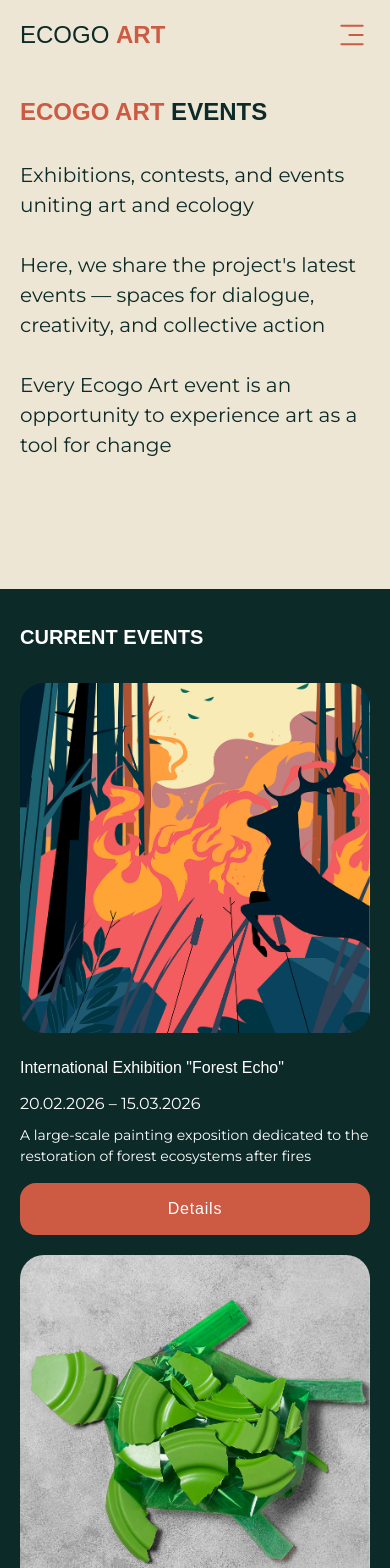
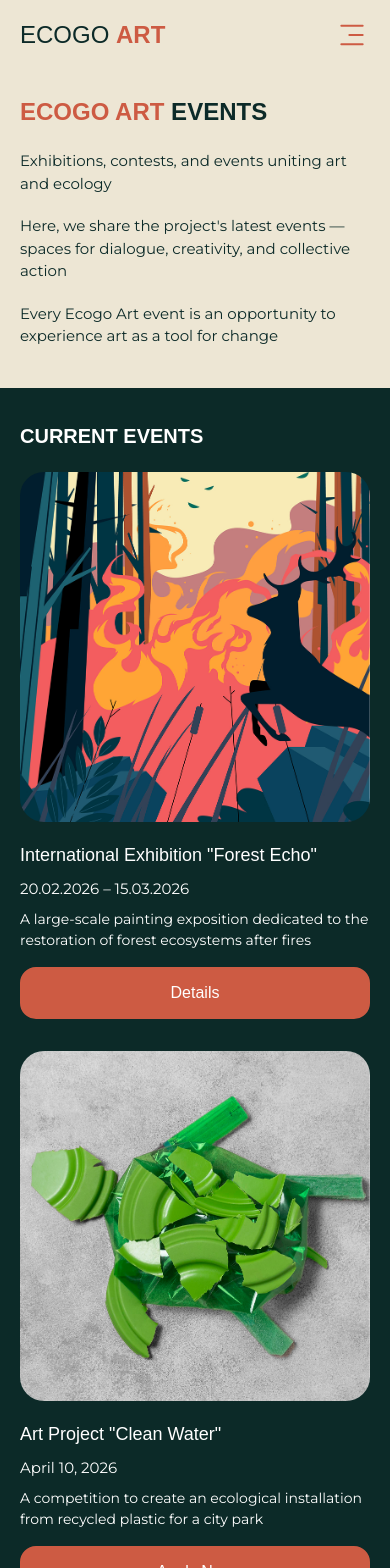
Before and after one commit to katrin-troyan/ecogo-art, a React (Vite) app: page /events in a window 390 px wide. Shown: the top 1568 px of the page. Built offline with nearby package versions, Linux system fonts and the light colour scheme; a web font is replaced by a local one.

Commit message:
Simplify Events: remove slider, use plain ul/li grid

```diff
--- a/src/pages/Events/Events.jsx
+++ b/src/pages/Events/Events.jsx
@@ -1,4 +1,3 @@
-import { useState } from "react";
 import Navbar from "../../components/Navbar/Navbar";
 import styles from "./Events.module.css";
 
@@ -63,7 +62,7 @@ const upcomingProjects = [
 ];
 
 const EventCard = ({ event, dark = false }) => (
-  <div className={`${styles.card} ${dark ? styles.cardDark : ""}`}>
+  <li className={`${styles.card} ${dark ? styles.cardDark : ""}`}>
     <div className={styles.cardImageWrap}>
       <img src={event.image} alt={event.title} className={styles.cardImage} />
     </div>
@@ -79,61 +78,13 @@ const EventCard = ({ event, dark = false }) => (
         {event.btn}
       </button>
     </div>
-  </div>
+  </li>
 );
-
-const Slider = ({ items, dark = false }) => {
-  const [current, setCurrent] = useState(0);
-  const total = items.length;
-
-  const prev = () => setCurrent((c) => (c - 1 + total) % total);
-  const next = () => setCurrent((c) => (c + 1) % total);
-
-  return (
-    <div className={styles.slider}>
-      <div className={styles.sliderTrack}>
-        <div className={styles.desktopGrid}>
-          {items.map((event) => (
-            <EventCard key={event.id} event={event} dark={dark} />
-          ))}
-        </div>
-
-        <div className={styles.mobileCard}>
-          <EventCard event={items[current]} dark={dark} />
-        </div>
-      </div>
-
-      <div className={styles.arrows}>
-        <button className={styles.arrow} onClick={prev} aria-label="Previous">
-          <svg viewBox="0 0 24 24" fill="none" className={styles.arrowIcon}>
-            <path
-              d="M15 18l-6-6 6-6"
-              stroke="currentColor"
-              strokeWidth="2"
-              strokeLinecap="round"
-              strokeLinejoin="round"
-            />
-          </svg>
-        </button>
-        <button className={styles.arrow} onClick={next} aria-label="Next">
-          <svg viewBox="0 0 24 24" fill="none" className={styles.arrowIcon}>
-            <path
-              d="M9 18l6-6-6-6"
-              stroke="currentColor"
-              strokeWidth="2"
-              strokeLinecap="round"
-              strokeLinejoin="round"
-            />
-          </svg>
-        </button>
-      </div>
-    </div>
-  );
-};
 
 const Events = () => {
   return (
     <div className={styles.page}>
+      {/* HERO */}
       <div className={styles.hero}>
         <Navbar />
         <div className={styles.heroContent}>
@@ -156,19 +107,24 @@ const Events = () => {
         </div>
       </div>
 
+      {/* CURRENT EVENTS */}
       <section className={styles.section}>
-        <div className={styles.sectionHeader}>
-          <h2 className={styles.sectionTitle}>CURRENT EVENTS</h2>
-        </div>
-        <Slider items={currentEvents} dark={true} />
+        <h2 className={styles.sectionTitle}>CURRENT EVENTS</h2>
+        <ul className={styles.grid}>
+          {currentEvents.map((event) => (
+            <EventCard key={event.id} event={event} dark={true} />
+          ))}
+        </ul>
       </section>
 
-      {/* ===== UPCOMING PROJECTS ===== */}
+      {/* UPCOMING PROJECTS */}
       <section className={`${styles.section} ${styles.sectionLight}`}>
-        <div className={styles.sectionHeader}>
-          <h2 className={styles.sectionTitleDark}>UPCOMING PROJECTS</h2>
-        </div>
-        <Slider items={upcomingProjects} dark={false} />
+        <h2 className={styles.sectionTitleDark}>UPCOMING PROJECTS</h2>
+        <ul className={styles.grid}>
+          {upcomingProjects.map((event) => (
+            <EventCard key={event.id} event={event} dark={false} />
+          ))}
+        </ul>
       </section>
     </div>
   );
--- a/src/pages/Events/Events.module.css
+++ b/src/pages/Events/Events.module.css
@@ -1,10 +1,15 @@
+.page {
+  min-height: 100vh;
+  background-color: var(--color-bg-white);
+}
+
+/* ===== HERO ===== */
 .hero {
   background-color: #ede6d4;
   background-image: url("/assets/images/Foto_hero-3.jpg");
   background-repeat: no-repeat;
   background-position: right top;
   background-size: 50%;
-  min-height: 320px;
   height: 589px;
   position: relative;
 }
@@ -27,7 +32,6 @@
   color: var(--color-text-dark);
   text-transform: uppercase;
   line-height: 1.5;
-  letter-spacing: 2%;
 }
 
 .heroTitleSpan {
@@ -41,6 +45,7 @@
   color: var(--color-text-dark);
 }
 
+/* ===== SECTIONS ===== */
 .section {
   background-color: var(--color-bg-dark);
   padding: 80px 70px;
@@ -50,19 +55,13 @@
   background-color: var(--color-bg-white);
 }
 
-.sectionHeader {
-  display: flex;
-  align-items: center;
-  justify-content: space-between;
-  margin-bottom: 30px;
-}
-
 .sectionTitle {
   font-family: var(--font-display);
   font-size: 32px;
   font-weight: 700;
   color: var(--color-text-light);
   text-transform: uppercase;
+  margin-bottom: 30px;
 }
 
 .sectionTitleDark {
@@ -71,69 +70,24 @@
   font-weight: 700;
   color: var(--color-text-dark);
   text-transform: uppercase;
+  margin-bottom: 30px;
 }
 
-.slider {
-  position: relative;
-}
-
-.sliderTrack {
-  width: 100%;
-}
-
-.desktopGrid {
+/* ===== GRID (ul) ===== */
+.grid {
   display: grid;
   grid-template-columns: repeat(3, 1fr);
   gap: 30px;
+  list-style: none;
+  padding: 0;
+  margin: 0;
 }
 
-.mobileCard {
-  display: none;
-}
-
-.arrows {
-  display: flex;
-  gap: 8px;
-  position: absolute;
-  top: -68px;
-  right: 0;
-}
-
-.arrow {
-  width: 40px;
-  height: 40px;
-  border-radius: 50%;
-  border: 1.5px solid rgba(255, 255, 255, 0.4);
-  background: transparent;
-  cursor: pointer;
-  display: flex;
-  align-items: center;
-  justify-content: center;
-  color: var(--color-text-light);
-  transition: all var(--transition);
-}
-
-.sectionLight .arrow {
-  border-color: rgba(0, 0, 0, 0.25);
-  color: var(--color-text-dark);
-}
-
-.arrow:hover {
-  background-color: var(--color-accent);
-  border-color: var(--color-accent);
-  color: white;
-}
-
-.arrowIcon {
-  width: 18px;
-  height: 18px;
-}
-
+/* ===== CARD (li) ===== */
 .card {
   display: flex;
   flex-direction: column;
   gap: 20px;
-  background-color: transparent;
 }
 
 .cardImageWrap {
@@ -160,66 +114,47 @@
   gap: 8px;
 }
 
+/* Темні картки */
+.cardDark .cardTitle {
+  color: var(--color-text-light);
+}
+.cardDark .cardDate {
+  color: var(--color-text-light);
+}
+.cardDark .cardDesc {
+  color: var(--color-text-light);
+}
+
+/* Світлі картки */
+.card:not(.cardDark) .cardTitle {
+  color: var(--color-text-dark);
+}
+.card:not(.cardDark) .cardDate {
+  color: rgba(12, 42, 40, 0.6);
+}
+.card:not(.cardDark) .cardDesc {
+  color: rgba(12, 42, 40, 0.7);
+}
+
 .cardTitle {
   font-family: var(--font-display);
   font-size: 20px;
   font-weight: 400;
-  line-height: 30px;
-  color: var(--color-text-light);
-}
-
-.cardDark .cardTitle {
-  color: var(--color-text-light);
-}
-
-.cardDark .cardDate {
-  color: var(--color-text-light);
-}
-
-.cardDark .cardDesc {
-  color: var(--color-text-light);
-}
-
-.card:not(.cardDark) .cardTitle {
-  color: var(--color-text-dark);
-}
-
-.card:not(.cardDark) .cardDate {
-  color: rgba(12, 42, 40, 0.6);
-}
-
-.card:not(.cardDark) .cardDesc {
-  color: rgba(12, 42, 40, 0.7);
-}
-
-.card:not(.cardDark) .btnOutline {
-  border-color: var(--color-accent);
-  color: var(--color-accent);
-}
-
-.card:not(.cardDark) .btnOutline:hover {
-  background-color: var(--color-accent);
-  color: var(--color-text-light);
-}
-
-.sectionLight .arrows .arrow {
-  border-color: rgba(0, 0, 0, 0.25);
-  color: var(--color-text-dark);
+  line-height: 1.5;
 }
 
 .cardDate {
   font-family: var(--font-body);
   font-size: 20px;
-  color: var(--color-text-light);
 }
 
 .cardDesc {
   font-family: var(--font-body);
   font-size: 16px;
   line-height: 1.5;
-  color: var(--color-text-light);
 }
 
+/* ===== BUTTONS ===== */
 .btnOutline {
   margin-top: 8px;
   display: flex;
@@ -233,15 +168,26 @@
   font-family: var(--font-display);
   font-size: 20px;
   font-weight: 400;
-  letter-spacing: 0.05em;
   background: var(--color-accent);
   cursor: pointer;
   transition: all var(--transition);
 }
 
 .btnOutline:hover {
-  border: 2px solid var(--color-accent-hover);
   background-color: var(--color-accent-hover);
+  border-color: var(--color-accent-hover);
+}
+
+/* Світла кнопка outline */
+.card:not(.cardDark) .btnOutline {
+  color: var(--color-accent);
+  background: transparent;
+  border-color: var(--color-accent);
+}
+
+.card:not(.cardDark) .btnOutline:hover {
+  background-color: var(--color-accent);
+  color: white;
 }
 
 .btnFilled {
@@ -257,19 +203,24 @@
   font-family: var(--font-display);
   font-size: 20px;
   font-weight: 400;
-  letter-spacing: 0.05em;
   background: var(--color-accent);
   cursor: pointer;
   transition: all var(--transition);
 }
 
 .btnFilled:hover {
-  border: 2px solid var(--color-accent-hover);
   background-color: var(--color-accent-hover);
+  border-color: var(--color-accent-hover);
 }
 
 /* ===== TABLET ===== */
 @media (max-width: 1024px) {
+  .hero {
+    height: auto;
+    background-image: none;
+    background-color: #ede6d4;
+  }
+
   .heroContent {
     padding: 40px 40px 60px;
   }
@@ -278,37 +229,61 @@
     font-size: 28px;
   }
 
-  .section {
-    padding: 40px 40px 50px;
+  .heroDesc {
+    font-size: 17px;
   }
 
-  .desktopGrid {
-    grid-template-columns: repeat(3, 1fr);
-    gap: 16px;
+  .section {
+    padding: 50px 40px;
   }
 
   .sectionTitle,
   .sectionTitleDark {
-    font-size: 20px;
+    font-size: 24px;
   }
 
-  .hero {
-    background-image: none;
+  .grid {
+    grid-template-columns: repeat(3, 1fr);
+    gap: 20px;
+  }
+
+  .cardTitle {
+    font-size: 17px;
+  }
+
+  .cardDate,
+  .cardDesc {
+    font-size: 15px;
+  }
+
+  .btnOutline,
+  .btnFilled {
+    font-size: 16px;
+    height: 48px;
   }
 }
 
 /* ===== MOBILE ===== */
 @media (max-width: 768px) {
+  .hero {
+    height: auto;
+  }
+
   .heroContent {
     padding: 24px 20px 40px;
   }
 
   .heroText {
     max-width: 100%;
+    gap: 20px;
   }
 
   .heroTitle {
     font-size: 24px;
+  }
+
+  .heroDesc {
+    font-size: 15px;
   }
 
   .section {
@@ -318,34 +293,21 @@
   .sectionTitle,
   .sectionTitleDark {
     font-size: 20px;
+    margin-bottom: 20px;
   }
 
-  .desktopGrid {
-    display: flex;
-    flex-direction: column;
-    gap: 20px;
-  }
-
-  .mobileCard {
-    display: none;
-  }
-
-  .arrows {
-    display: none;
-  }
-
-  .arrow {
-    width: 28px;
-    height: 28px;
-    border-color: rgba(255, 255, 255, 0.5);
+  /* Мобілка — 1 колонка */
+  .grid {
+    grid-template-columns: 1fr;
+    gap: 32px;
   }
 
   .cardTitle {
-    font-size: 16px;
+    font-size: 18px;
   }
 
   .cardDate {
-    font-size: 16px;
+    font-size: 15px;
   }
 
   .cardDesc {
```
